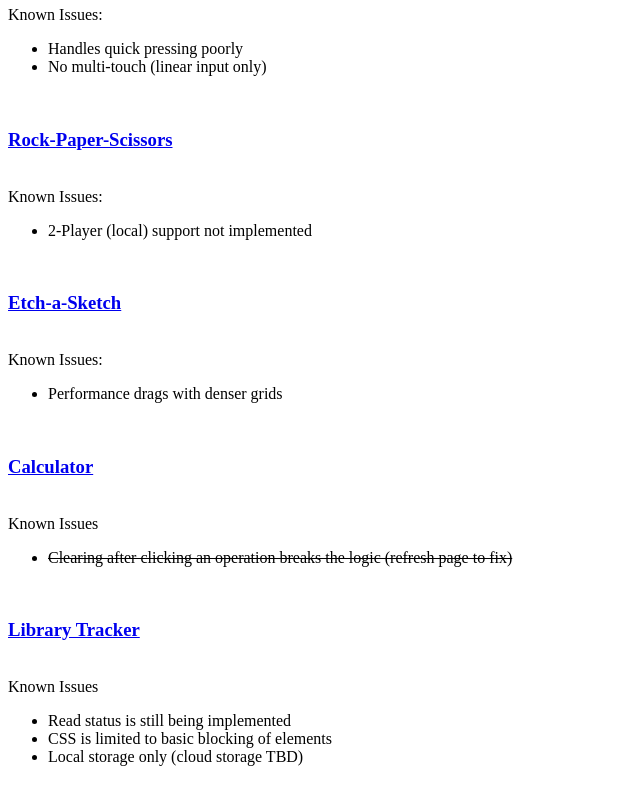
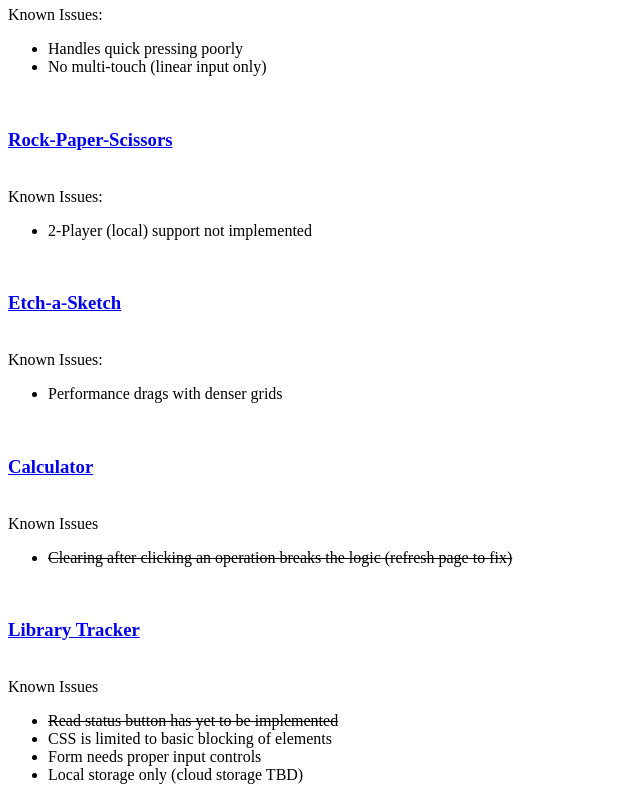
Before and after one commit to fromagi/odinJS, a plain HTML site: page index.html in a window 1280 px wide. Shown: the part 384-1184 px from the top of the page, without its empty margins (0-640 px from the left). Drawn offline with Linux system fonts and the light colour scheme.

Commit message:
updated project index

```diff
--- a/index.html
+++ b/index.html
@@ -43,6 +43,7 @@
 <br>
 Known Issues
 <ul>
-  <li>Read status is still being implemented</li>
+  <del><li>Read status button has yet to be implemented</li></del>
   <li>CSS is limited to basic blocking of elements</li>
+  <li>Form needs proper input controls</li>
   <li>Local storage only (cloud storage TBD)</li>
```
